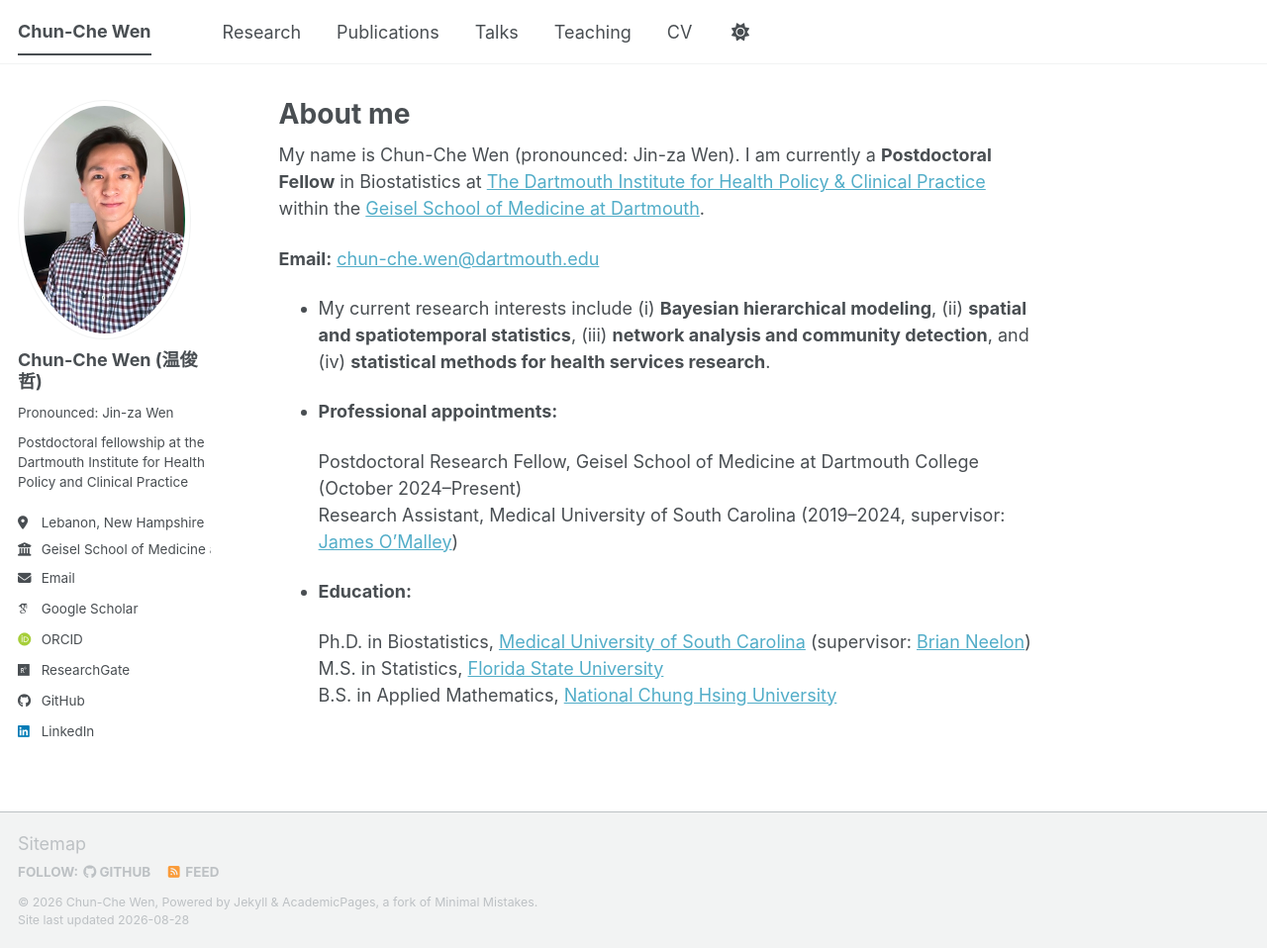
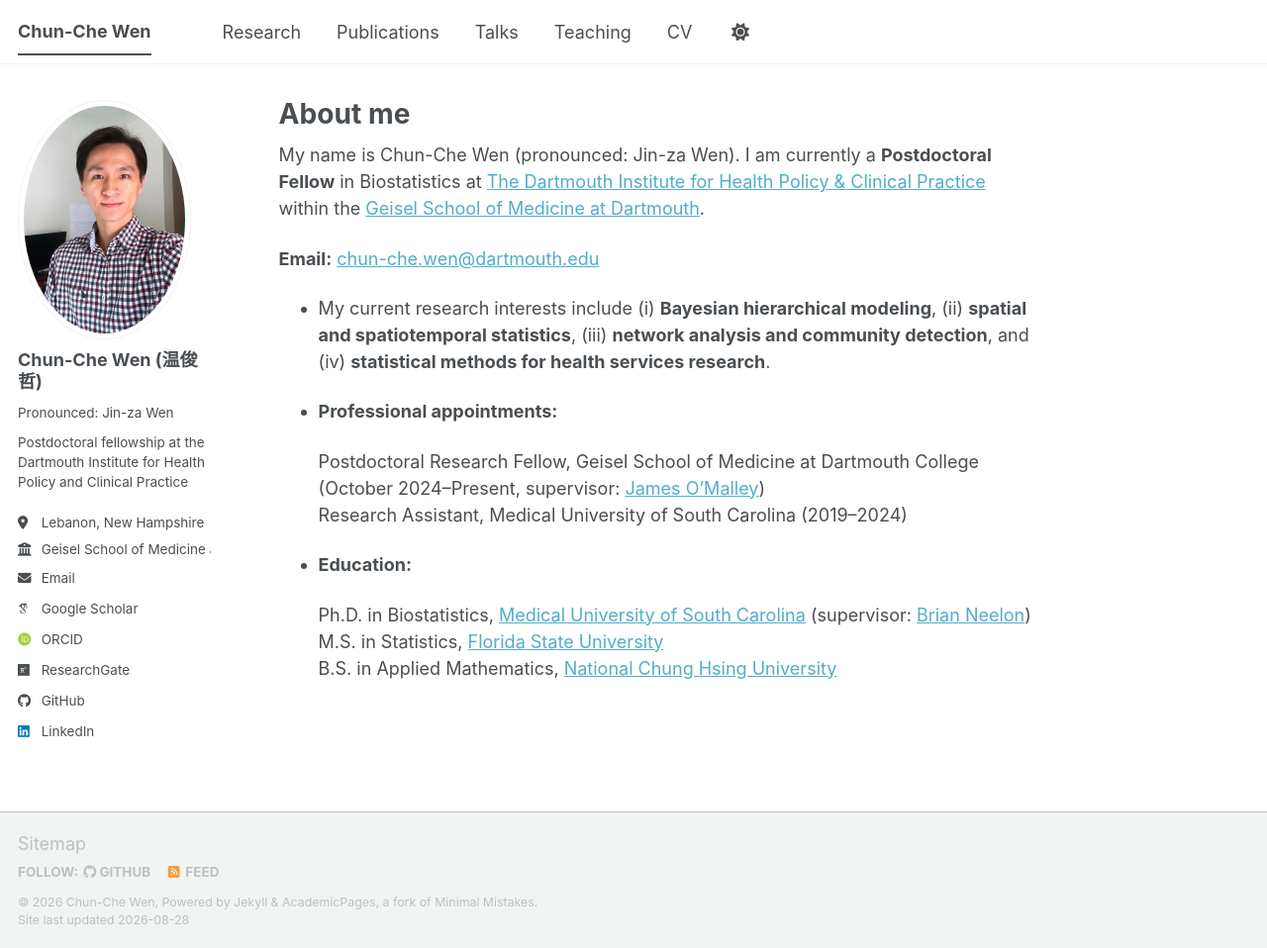
Before and after one commit to chunchewen/chunchewen, a Jekyll site: the page built from _pages/about.md, in a window 1280 px wide and 958 px high. Shown: the whole window at 99% size. Built offline with Jekyll 4.4.1, drawn with Linux system fonts in a browser that asks for light colours; some web fonts are replaced; a script bundle is joined from its source files by our own code; library files that are not in the unit come from our copies.

```diff
--- a/_pages/about.md
+++ b/_pages/about.md
@@ -16,8 +16,8 @@ My name is Chun-Che Wen (pronounced: Jin-za Wen). I am currently a **Postdoctora
 
 - **Professional appointments:**
 
-  Postdoctoral Research Fellow, Geisel School of Medicine at Dartmouth College (October 2024–Present)
-  Research Assistant, Medical University of South Carolina (2019–2024, supervisor: [James O'Malley](https://geiselmed.dartmouth.edu/tdi/profile/james-omalley-phd/))
+  Postdoctoral Research Fellow, Geisel School of Medicine at Dartmouth College (October 2024–Present, supervisor: [James O'Malley](https://geiselmed.dartmouth.edu/tdi/profile/james-omalley-phd/))
+  Research Assistant, Medical University of South Carolina (2019–2024)
 
 - **Education:**
 
```
